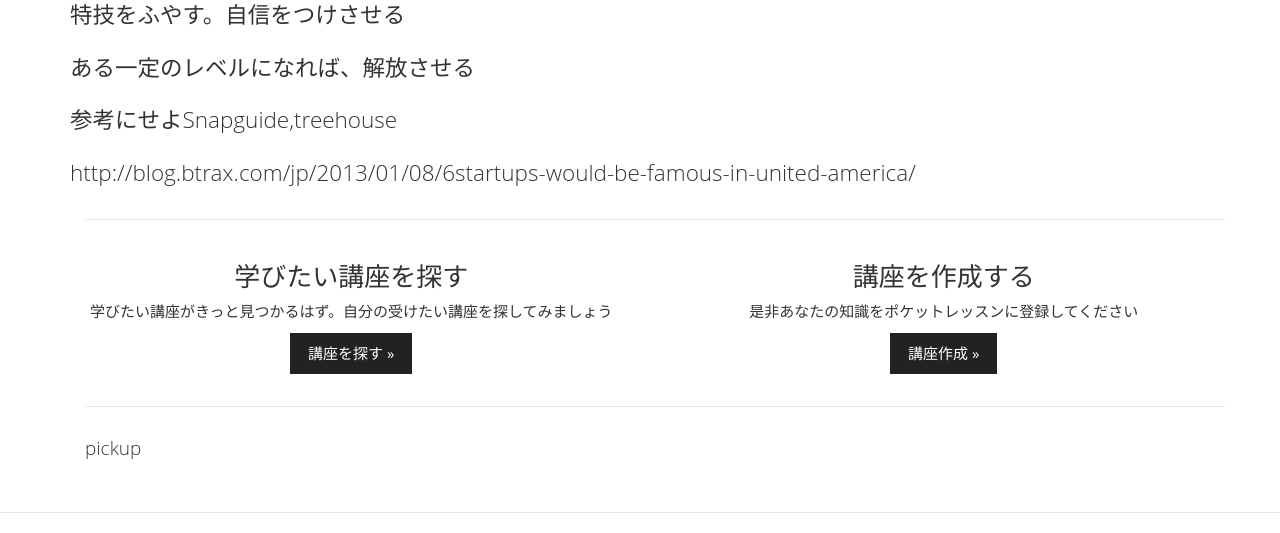
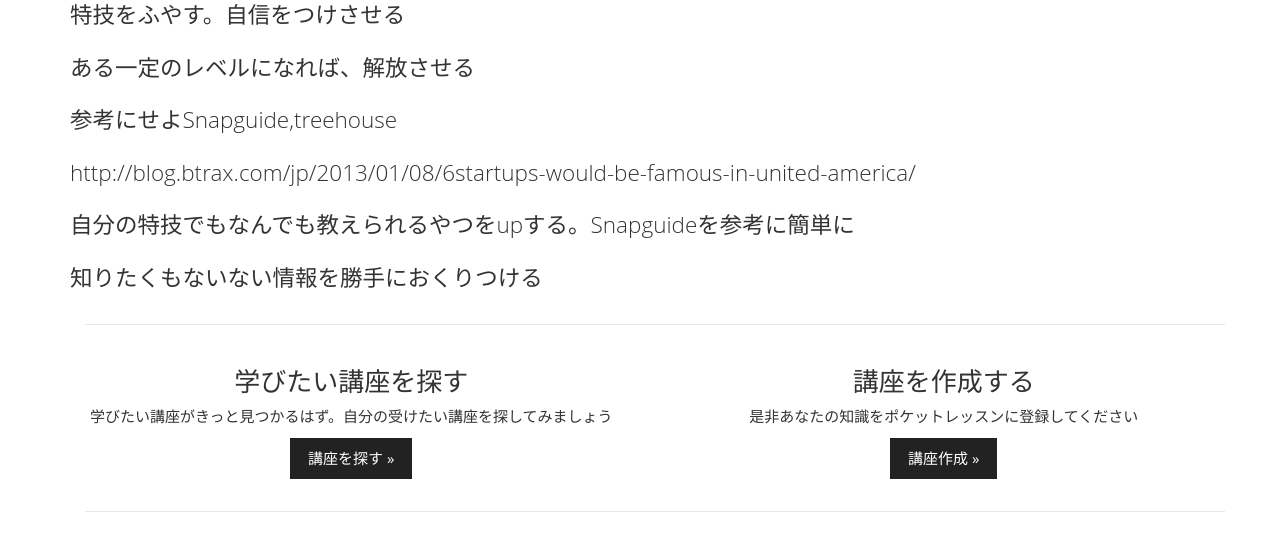
Before and after one commit to white771427/pocketlesson, a CakePHP app: the page made by app/View/Top/index.ctp in a window 1280 px wide. Shown: the part 282-815 px from the top of the page. Run offline with PHP 8.4 and a stand-in for CakePHP, Linux system fonts and the light colour scheme; the template is opened without the code that fills it, so the values that code supplies are empty; some libraries are stand-ins or nearby versions.

```diff
--- a/app/View/Top/index.ctp
+++ b/app/View/Top/index.ctp
@@ -20,7 +20,8 @@
 				<p class="lead">ある一定のレベルになれば、解放させる</p>
 				<p class="lead">参考にせよSnapguide,treehouse</p>
 				<p class="lead">http://blog.btrax.com/jp/2013/01/08/6startups-would-be-famous-in-united-america/</p>
-
+				<p class="lead">自分の特技でもなんでも教えられるやつをupする。Snapguideを参考に簡単に</p>
+				<p class="lead">知りたくもないない情報を勝手におくりつける</p>
 			</div>
 		</div>
 	</div>
```
